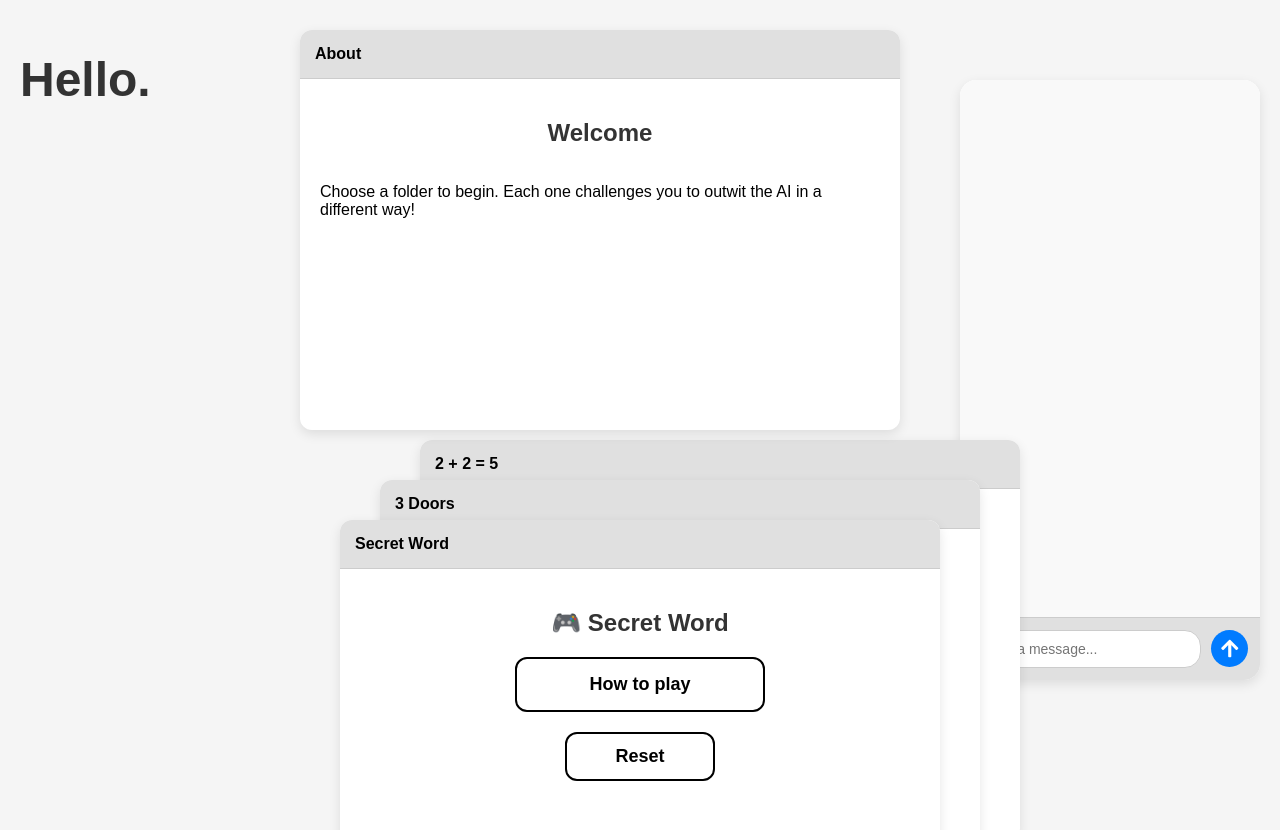
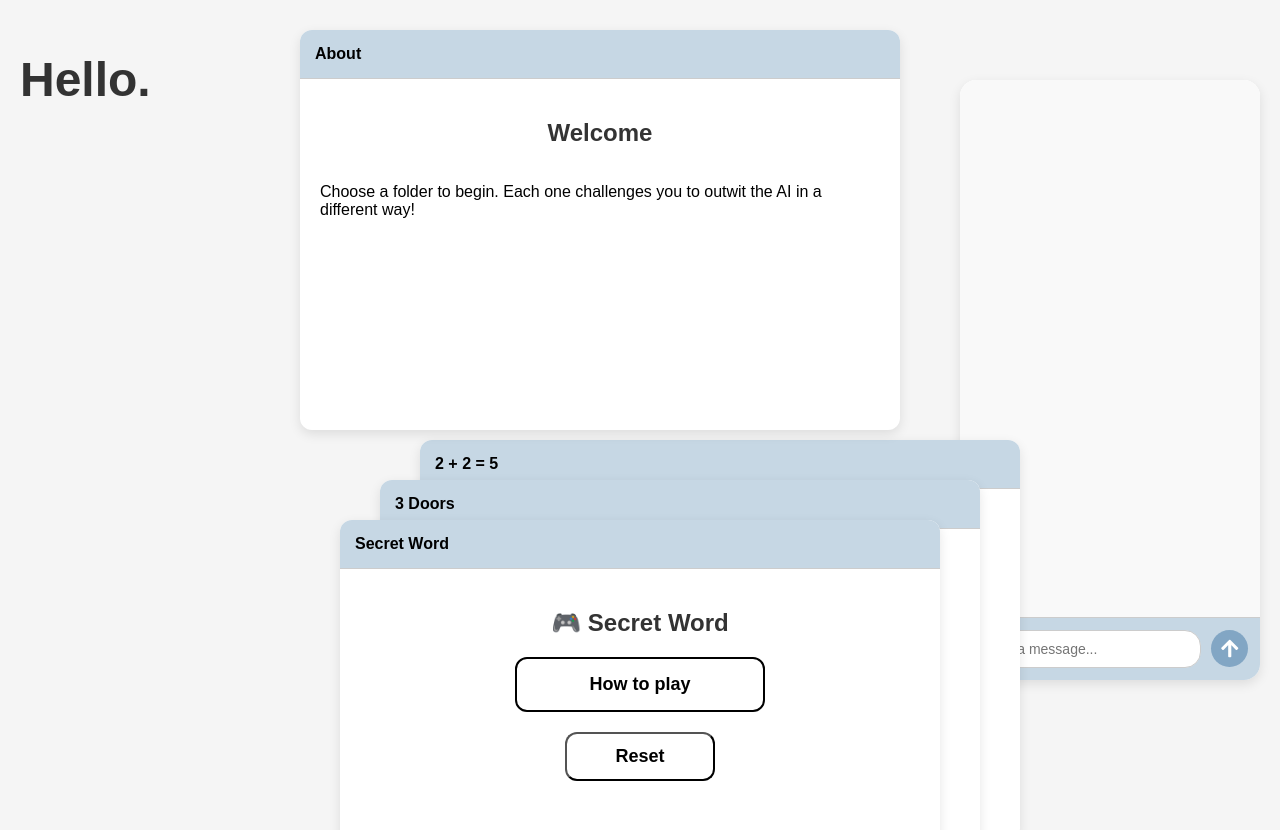
Before and after one commit to puripatwo/bathhack25, a Flask app: page / in a window 1280 px wide. Run offline with Flask 3, Linux system fonts and the light colour scheme.

Commit message:
Change colour

```diff
--- a/static/main.css
+++ b/static/main.css
@@ -56,7 +56,7 @@ html, body {
 
   .tab-header {
     padding: 15px;
-    background-color: #e0e0e0;
+    background-color: #c6d7e4;
     border-radius: 12px 12px 0 0; /* More rounded corners */
     font-weight: bold;
     border-bottom: 1px solid #ccc;
@@ -100,7 +100,7 @@ html, body {
     display: flex;
     justify-content: space-between;
     padding: 12px;
-    background-color: #e0e0e0;
+    background-color: #c6d7e4;
     border-radius: 0 0 16px 16px; /* Rounded bottom corners */
   }
 
@@ -115,7 +115,7 @@ html, body {
   .chat-input button {
     width: 40px; /* Adjust size of button */
     height: 37px;
-    background-color: #007bff;
+    background-color: #82a6c4;
     color: white;
     border: none;
     border-radius: 50%; /* Fully rounded button */
@@ -128,11 +128,11 @@ html, body {
   }
 
   .chat-input button:hover {
-    background-color: #0056b3; /* Darker blue on hover */
+    background-color: #4c7aa1; /* Darker blue on hover */
   }
 
   .chat-input button:active {
-    background-color: #003d7a; /* Even darker blue on click */
+    background-color: #3d6180; /* Even darker blue on click */
   }
 
   .chat-input button i {
@@ -258,8 +258,6 @@ html, body {
   display: none;
   margin-top: 10px;
   padding: 10px;
-  background-color: rgba(0, 0, 0, 0.1);
-  border-radius: 8px;
   width: 90%;
   margin-bottom: 20px;
   text-align: center;
@@ -283,7 +281,6 @@ html, body {
   font-weight: bold;
   border-radius: 12px;
   background-color: transparent;
-  border: 2px solid #000000;
   color: #000000;
   cursor: pointer;
   transition: background-color 0.3s ease, color 0.3s ease;
```
